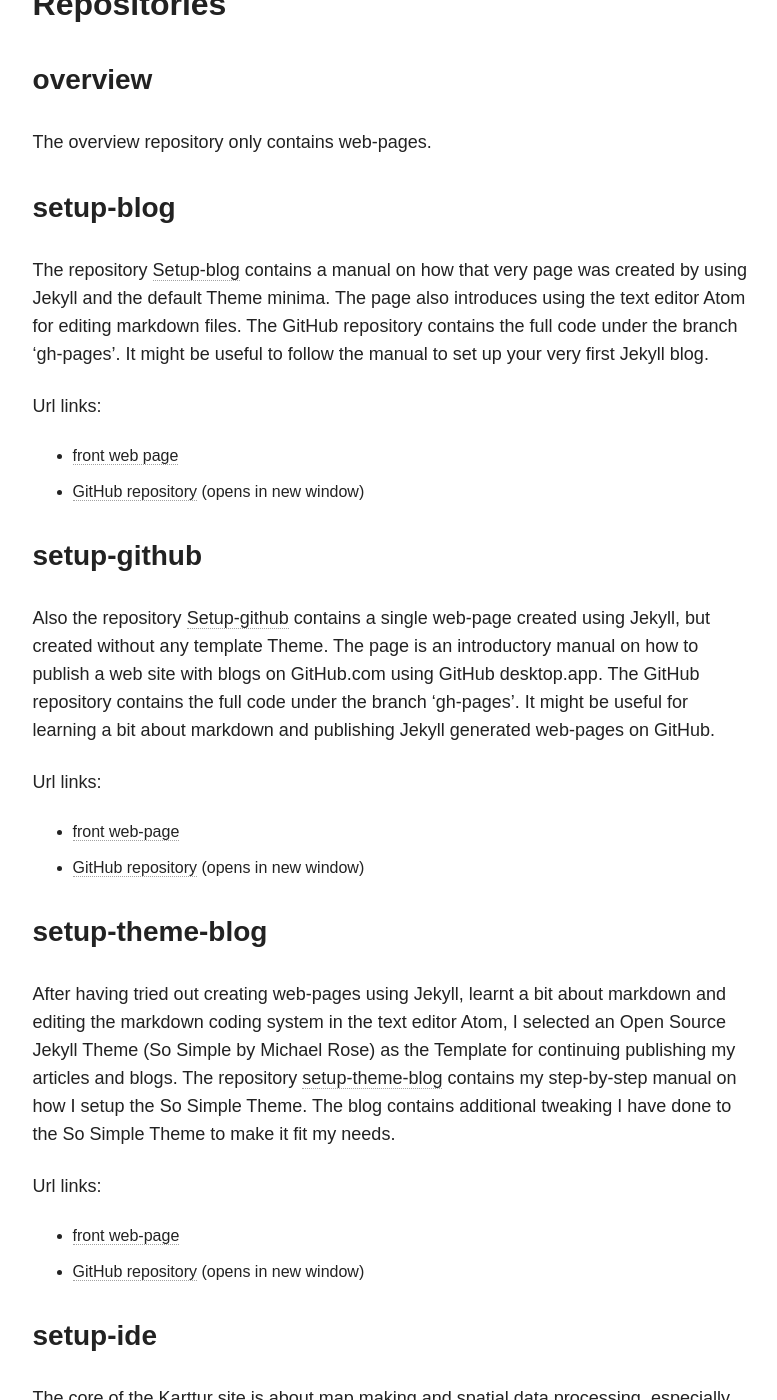
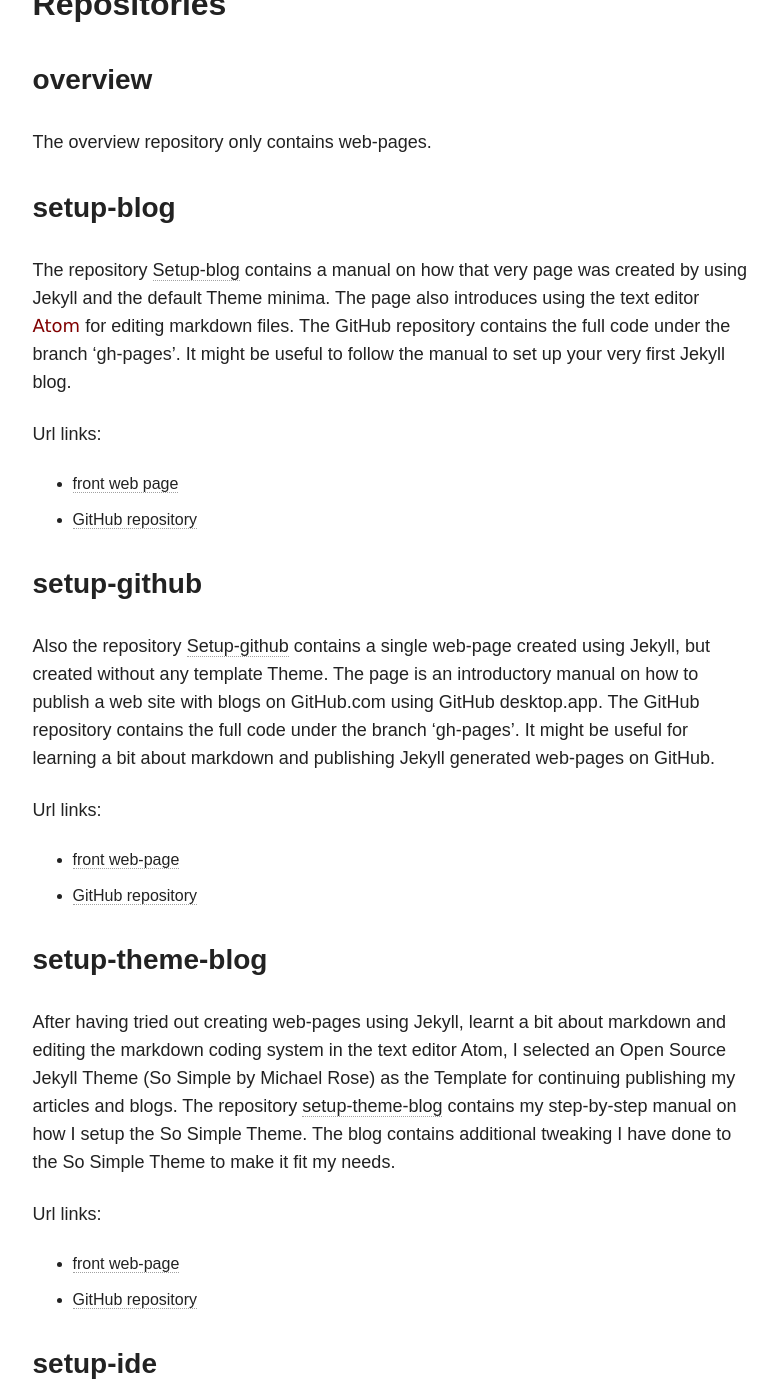
Before and after one commit to karttur/overview, a Jekyll site: the page built from _posts/2018/2018-01-09-overview-main.markdown, in a window 1280 px wide and 1400 px high, scrolled down 1674 px. Shown: the whole window, without its empty margins (347-1124 px from the left). Built offline with Jekyll 4.4.1, drawn with Linux system fonts in a browser that asks for light colours; nearby versions of some CDN libraries; some of the changed text lies outside the part shown.

Commit message:
url update

```diff
--- a/_posts/2018/2018-01-09-overview-main.markdown
+++ b/_posts/2018/2018-01-09-overview-main.markdown
@@ -66,11 +66,11 @@
 
 ### setup-blog
 
-The repository [Setup-blog](../../../setup-blog/) contains a manual on how that very page was created by using Jekyll and the default Theme minima. The page also introduces using the text editor Atom for editing markdown files. The GitHub repository contains the full code under the branch 'gh-pages'. It might be useful to follow the manual to set up your very first Jekyll blog.
+The repository [Setup-blog](../../../setup-blog/) contains a manual on how that very page was created by using Jekyll and the default Theme minima. The page also introduces using the text editor <span class='app'>Atom</span> for editing markdown files. The GitHub repository contains the full code under the branch 'gh-pages'. It might be useful to follow the manual to set up your very first Jekyll blog.
 
 Url links:
 * [front web page](../../../setup-blog/)
-* [GitHub repository](https://github.com/karttur/setup-blog/tree/gh-pages) (opens in new window)
+* [GitHub repository](https://github.com/karttur/setup-blog/tree/gh-pages)
 
 ### setup-github
 
@@ -78,7 +78,7 @@
 
 Url links:
 * [front web-page](../../../setup-github/)
-* [GitHub repository](https://github.com/karttur/setup-github/tree/gh-pages) (opens in new window)
+* [GitHub repository](https://github.com/karttur/setup-github/tree/gh-pages)
 
 ### setup-theme-blog
 
@@ -86,7 +86,7 @@
 
 Url links:
 * [front web-page](../../../setup-theme-blog/)
-* [GitHub repository](https://github.com/karttur/setup-theme-blog/tree/gh-pages) (opens in new window)
+* [GitHub repository](https://github.com/karttur/setup-theme-blog/tree/gh-pages)
 
 ### setup-ide
 
@@ -94,13 +94,13 @@
 
 Url links:
 * [front web-page](../../../setup-ide/)
-* [GitHub](https://github.com/karttur/setup-ide/tree/gh-pages) (opens in new window)
+* [GitHub](https://github.com/karttur/setup-ide/tree/gh-pages)
 
 Direct links to the installation and setup instructions of different components (primarily for macOS):
 
-* [GIS](../../../setup-ide/ide-setup/install-GIS/) (Install GDAL, QGIS and GRASS)
-* [Anaconda](../../../setup-ide/ide-setup/install-anaconda/) (Install Ananconda Python Interpreter)
-* [Eclipse](../../../setup-ide/ide-setup/install-eclipse/) (Install IDE for Python)
-* [PostgreSQL](../../../setup-ide/ide-setup/install-postgres/) (Install PostgreSQL with PostGIS database)
-* [psycopg2](../../../setup-ide/ide-setup/connect-with-psycopg2/) (connect Python and Postgres using psycopg2)
-* [db architecture](../../../setup-ide/ide-setup/setup-db/) (create db architecture (schemas and tables) using xml)
+* [GIS](../../../setup-ide/setup-ide/install-GIS/) (Install GDAL, QGIS and GRASS)
+* [Anaconda](../../../setup-ide/setup-ide/install-anaconda/) (Install Ananconda Python Interpreter)
+* [Eclipse](../../../setup-ide/setup-ide/install-eclipse/) (Install IDE for Python)
+* [PostgreSQL](../../../setup-ide/setup-ide/install-postgres/) (Install PostgreSQL with PostGIS database)
+* [psycopg2](../../../setup-ide/setup-ide/connect-with-psycopg2/) (connect Python and Postgres using psycopg2)
+* [db architecture](../../../setup-ide/setup-ide/setup-db/) (create db architecture (schemas and tables) using xml)
```
Also changed, not shown: other parts of _posts/2018/2018-01-09-overview-main.markdown (+1 -1 lines).
